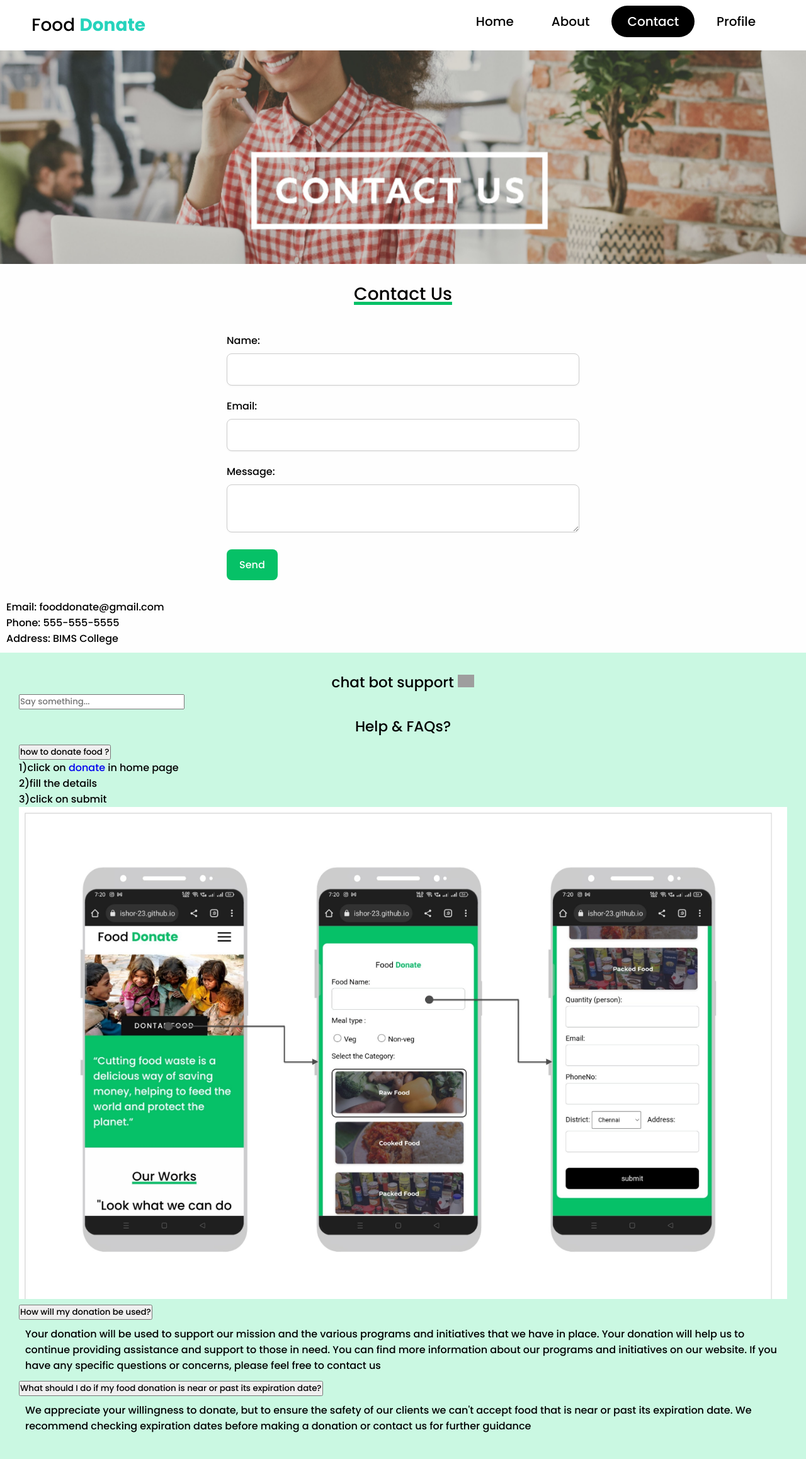
After one commit to SudipMondal704/Smart-Food-Waste-Management-System, a PHP site: page /php/Contact.php in a window 1280 px wide. The commit adds this page. Shown: the whole page at 63% size. Run offline with PHP 8.4, Linux system fonts and the light colour scheme; grey boxes are pictures that could not be loaded.

Commit message:
Add Contact Us page

```diff
--- /dev/null
+++ b/Contact.css
@@ -0,0 +1,413 @@
+@import url('https://fonts.googleapis.com/css2?family=Poppins:ital,wght@0,200;0,300;0,500;0,700;0,800;1,400;1,600&display=swap');
+
+:root {
+  --navcolor: white;
+  --navfont: black;
+  --green: #06C167;
+  --box-shadow: 0 .5rem 1rem rgba(0, 0, 0, 0.1);
+}
+
+* {
+  margin: 0;
+  padding: 0;
+  list-style: none;
+  text-decoration: none;
+  box-sizing: border-box;
+  font-family: 'Poppins', sans-serif;
+}
+
+body {
+  background-color: #fefefe;
+}
+
+/* Navigation bar */
+header {
+  width: 100%;
+  height: 80px;
+  background-color: var(--navcolor);
+  display: flex;
+  justify-content: space-between;
+  align-items: center;
+  padding: 0 100px;
+  position: relative;
+  z-index: 100;
+}
+
+.logo {
+  font-size: 28px;
+  color: var(--navfont);
+}
+
+.hamburger {
+  display: none;
+  cursor: pointer;
+  z-index: 110;
+}
+
+.hamburger .line {
+  width: 30px;
+  height: 3px;
+  background-color: var(--navfont);
+  margin: 6px 0;
+}
+
+.nav-bar {
+  display: flex;
+}
+
+.nav-bar ul {
+  display: flex;
+}
+
+.nav-bar ul li a {
+  display: block;
+  color: var(--navfont);
+  font-size: 20px;
+  padding: 10px 25px;
+  border-radius: 50px;
+  transition: 0.2s;
+  margin: 0 5px;
+}
+
+.nav-bar ul li a:hover,
+.nav-bar ul li a.active {
+  color: var(--navcolor);
+  background-color: var(--navfont);
+}
+
+.nav-bar.active {
+  position: absolute;
+  top: 80px;
+  left: 0;
+  right: 0;
+  height: 450px;
+  background-color: var(--green);
+  overflow: hidden;
+  z-index: 100;
+}
+
+.nav-bar.active ul {
+  display: block;
+  width: fit-content;
+  margin: 80px auto 0;
+  text-align: center;
+  transition: 0.5s;
+  opacity: 1;
+}
+
+.nav-bar ul li a {
+  margin-bottom: 12px;
+}
+
+/* Banner Section */
+.banner {
+  width: 100%;
+  min-height: 80vh;
+  background: url('img/coverimage.jpeg') no-repeat center center;
+  background-size: cover;
+  display: grid;
+  place-items: center;
+  padding-top: 8rem;
+}
+
+.content {
+  padding: 20px;
+  background-color: var(--green);
+  z-index: 0;
+}
+
+.content p {
+  font-size: 1.1em;
+  color: white;
+  margin: 20px 0;
+  font-weight: 400;
+  max-width: 700px;
+}
+
+.banner a {
+  display: inline-block;
+  font-size: 1em;
+  background: #111;
+  padding: 10px 30px;
+  text-transform: uppercase;
+  font-weight: 500;
+  margin-top: 10px;
+  color: #fff;
+  letter-spacing: 2px;
+  transition: 0.2s;
+}
+
+.banner a:hover {
+  letter-spacing: 6px;
+}
+
+
+
+
+.contact-form {
+  max-width: 600px;
+  margin: 0 auto;
+  padding: 20px;
+}
+
+.contact-form label {
+  display: block;
+  margin-bottom: 8px;
+  font-weight: 500;
+}
+
+.form-input {
+  width: 100%;
+  padding: 12px;
+  margin-bottom: 20px;
+  border: 1px solid #ccc;
+  border-radius: 8px;
+  box-shadow: 0 1px 3px rgba(0, 0, 0, 0.05);
+  font-size: 16px;
+}
+
+.form-input:focus {
+  outline: none;
+  border-color: #06C167;
+  box-shadow: 0 0 5px rgba(6, 193, 103, 0.4);
+}
+
+.form-submit {
+  background-color: #06C167;
+  color: white;
+  border: none;
+  padding: 12px 20px;
+  border-radius: 8px;
+  font-size: 16px;
+  cursor: pointer;
+  transition: background 0.3s ease;
+}
+
+.form-submit:hover {
+  background-color: #05a456;
+}
+
+
+/* Image grid */
+.photo {
+  padding: 20px;
+}
+
+.heading {
+  font-size: 28px;
+  text-align: center;
+  text-decoration: underline 5px solid #06C167;
+}
+
+.wrapper {
+  display: grid;
+  grid-template-columns: repeat(auto-fit, minmax(200px, 1fr));
+  grid-gap: 10px;
+  align-items: center;
+  padding: 20px 40px;
+}
+
+.box {
+  overflow: hidden;
+  border-radius: 20px;
+}
+
+.wrapper img {
+  width: 100%;
+  height: 100%;
+  border-radius: 20px;
+  transition: 0.5s ease-in-out;
+}
+
+.wrapper img:hover {
+  transform: scale(0.9);
+}
+
+/* Footer */
+.footer {
+  background-color: #414141;
+  width: 100%;
+  text-align: left;
+  font-size: 16px;
+  padding: 50px;
+  margin-top: 50px;
+  color: #ffffff;
+}
+
+.footer .footer-left,
+.footer .footer-center,
+.footer .footer-right {
+  display: inline-block;
+  vertical-align: top;
+}
+
+.footer .footer-left {
+  width: 33%;
+  padding-right: 15px;
+}
+
+.footer .about {
+  line-height: 20px;
+  font-size: 13px;
+  font-weight: normal;
+}
+
+.footer .about span {
+  font-size: 14px;
+  font-weight: bold;
+  margin-bottom: 20px;
+}
+
+.footer .footer-center {
+  width: 30%;
+}
+
+.footer .footer-center p {
+  margin: 0;
+}
+
+.footer .footer-center p span {
+  display: block;
+  font-size: 14px;
+  font-weight: bold;
+  margin-bottom: 20px;
+}
+
+.footer .footer-center p a {
+  color: var(--green);
+  text-decoration: none;
+}
+
+.footer .footer-right {
+  width: 35%;
+}
+
+.footer h2 {
+  font-size: 36px;
+  font-weight: normal;
+  margin: 0;
+}
+
+.footer h2 span {
+  color: var(--green);
+}
+
+.footer .menu {
+  margin: 20px 0 12px;
+  padding: 0;
+}
+
+.footer .menu a {
+  display: inline-block;
+  line-height: 1.8;
+  text-decoration: none;
+  color: inherit;
+}
+
+.footer .menu a:hover {
+  color: var(--green);
+}
+
+.footer .name {
+  color: var(--green);
+  font-size: 14px;
+  font-weight: normal;
+  margin: 0;
+}
+
+/* Responsive */
+@media (max-width: 1320px) {
+  header {
+    padding: 0 50px;
+  }
+}
+
+@media (max-width: 1100px) {
+  header {
+    padding: 0 30px;
+  }
+}
+
+@media (max-width: 900px) {
+  .hamburger {
+    display: block;
+  }
+
+  .nav-bar {
+    flex-direction: column;
+    height: 0;
+    transition: 0.2s ease;
+  }
+
+  .nav-bar ul {
+    opacity: 0;
+  }
+
+  .nav-bar.active ul {
+    opacity: 1;
+  }
+
+  .banner {
+    background-image: none;
+  }
+}
+
+@media (max-width: 767px) {
+  .deli .para {
+    font-size: 23px;
+    text-align: center;
+  }
+
+  .deli img {
+    width: 100%;
+    height: auto;
+  }
+
+  .footer {
+    font-size: 14px;
+  }
+
+  .footer .footer-left,
+  .footer .footer-center,
+  .footer .footer-right {
+    display: block;
+    width: 100%;
+    margin-bottom: 60px;
+    text-align: center;
+  }
+
+  .sociallist {
+    padding-left: 0;
+    text-align: center;
+  }
+}
+
+/* Social */
+.social {
+  position: absolute;
+  display: flex;
+  justify-content: center;
+  align-items: center;
+}
+
+.social li a {
+  display: inline-block;
+  filter: invert(1);
+  transform: scale(0.5);
+  transition: 0.5s;
+}
+
+.social li a:hover {
+  transform: scale(0.5) translateY(-15px);
+}
+
+/* Misc */
+.msg {
+  height: 300px;
+}
+
+.para {
+  font-size: 20px;
+  text-align: center;
+  padding: 20px;
+}
--- /dev/null
+++ b/Contact.php
@@ -0,0 +1,127 @@
+<!DOCTYPE html>
+<html>
+
+<head>
+	<meta charset="UTF-8">
+    <meta http-equiv="X-UA-Compatible" content="IE=edge">
+    <meta name="viewport" content="width=device-width, initial-scale=1.0">
+    <title>contact</title>
+    <link rel="stylesheet" href="Contact.css">
+    <link rel="stylesheet" href="https://cdnjs.cloudflare.com/ajax/libs/font-awesome/4.7.0/css/font-awesome.min.css">
+	<link rel="stylesheet" href="chatbot/chatbot.css">
+
+
+</head>
+
+
+<body>
+	<header>
+        <div class="logo">Food <b style="color:rgb(38, 211, 188);">Donate</b></div>
+        <div class="hamburger">
+            <div class="line"></div>
+            <div class="line"></div>
+            <div class="line"></div>
+        </div>
+        <nav class="nav-bar">
+            <ul>
+                <li><a href="home.html" >Home</a></li>
+                <li><a href="about.html" >About</a></li>
+                <li> <a href="contact.php" class="active">Contact</a> </li>
+                <li><a href="profile.php" >Profile</a></li>
+            </ul>
+        </nav>
+    </header>
+    <script>
+        hamburger=document.querySelector(".hamburger");
+        hamburger.onclick =function(){
+            navBar=document.querySelector(".nav-bar");
+            navBar.classList.toggle("active");
+        }
+    </script>
+    <section class="cover" >
+    <img src="img/Contact1.png" alt="Contact Banner" style="width: 100%; height: auto;">
+    </section>
+	<p class="heading" style=" margin: 20px;">Contact Us </p>
+
+
+
+   <!-- <h1 class="heading">Contact Us</h1>  -->
+   <div class="contact-form">
+    <form action="feedback.php" method="post"> <label for="name">Name:</label>
+     <input type="text" id="name" name="name" class="form-input">
+     <br> <label for="email">Email:</label>
+     <input type="email" id="email" name="email" class="form-input">
+     <br> <label for="message">Message:</label> <textarea id="message" name="message" class="form-input"></textarea>
+     <br>
+     <input type="submit" value="Send" name="send" class="form-submit" >
+    </form>
+   </div>
+   <div class="contact-info" style="padding: 10px;">
+    <p>Email: fooddonate@gmail.com</p>
+    <p>Phone: 555-555-5555</p>
+    <p>Address: BIMS College</p>
+   </div>
+
+
+  <div class="chatbot" style="padding: 30px; background-color: rgba(151, 243, 199, 0.5);">
+ <p style="font-size: 23px; text-align: center;">chat bot support <img src="bot-mini.png" alt=""height="20"></p>
+
+
+ <div id="container" class="container">
+
+
+		<div id="chat" class="chat">
+			<div id="messages" class="messages"></div>
+			<input id="input" type="text" placeholder="Say something..." autocomplete="off" />
+		</div>
+
+	</div>
+  <div class="help">
+    <p style="font-size: 23px; text-align: center; padding:10px;">Help & FAQs?</p>
+
+<button class="accordion">how to donate food ?</button>
+<div class="panel">
+  <p>1)click on <a href="fooddonate.html">donate</a> in home page </p>
+  <p>2)fill the details </p>
+  <p>3)click on submit</p>
+ <img src="img/mobile.jpg
+ " alt="" width="100%">
+</div>
+
+<button class="accordion">How will my donation be used?</button>
+<div class="panel">
+  <p style="padding: 10px;"> Your donation will be used to support our mission and the various programs and initiatives that we have in place. Your donation will help us to continue providing assistance and support to those in need. You can find more information about our programs and initiatives on our website. If you have any specific questions or concerns, please feel free to contact us</p>
+</div>
+
+<button class="accordion">What should I do if my food donation is near or past its expiration date?</button>
+<div class="panel">
+  <p style="padding: 10px;">We appreciate your willingness to donate, but to ensure the safety of our clients we can't accept food that is near or past its expiration date. We recommend checking expiration dates before making a donation or contact us for further guidance</p>
+
+</div>
+  </div>
+
+  </div>
+
+
+</body>
+<script type="text/javascript" src="chatbot/chatbot.js" ></script>
+<script type="text/javascript" src="chatbot/constants.js" ></script>
+<script type="text/javascript" src="chatbot/speech.js" ></script>
+<script>
+    var acc = document.getElementsByClassName("accordion");
+    var i;
+
+    for (i = 0; i < acc.length; i++) {
+      acc[i].addEventListener("click", function() {
+        this.classList.toggle("active");
+        var panel = this.nextElementSibling;
+        if (panel.style.maxHeight) {
+          panel.style.maxHeight = null;
+        } else {
+          panel.style.maxHeight = panel.scrollHeight + "px";
+        }
+      });
+    }
+    </script>
+
+</html>
```
Also changed, not shown: About.html (+19 -3 lines), Home.php (+4 -4 lines), process.php (+0 -13 lines), img/Contact1.png (added).
